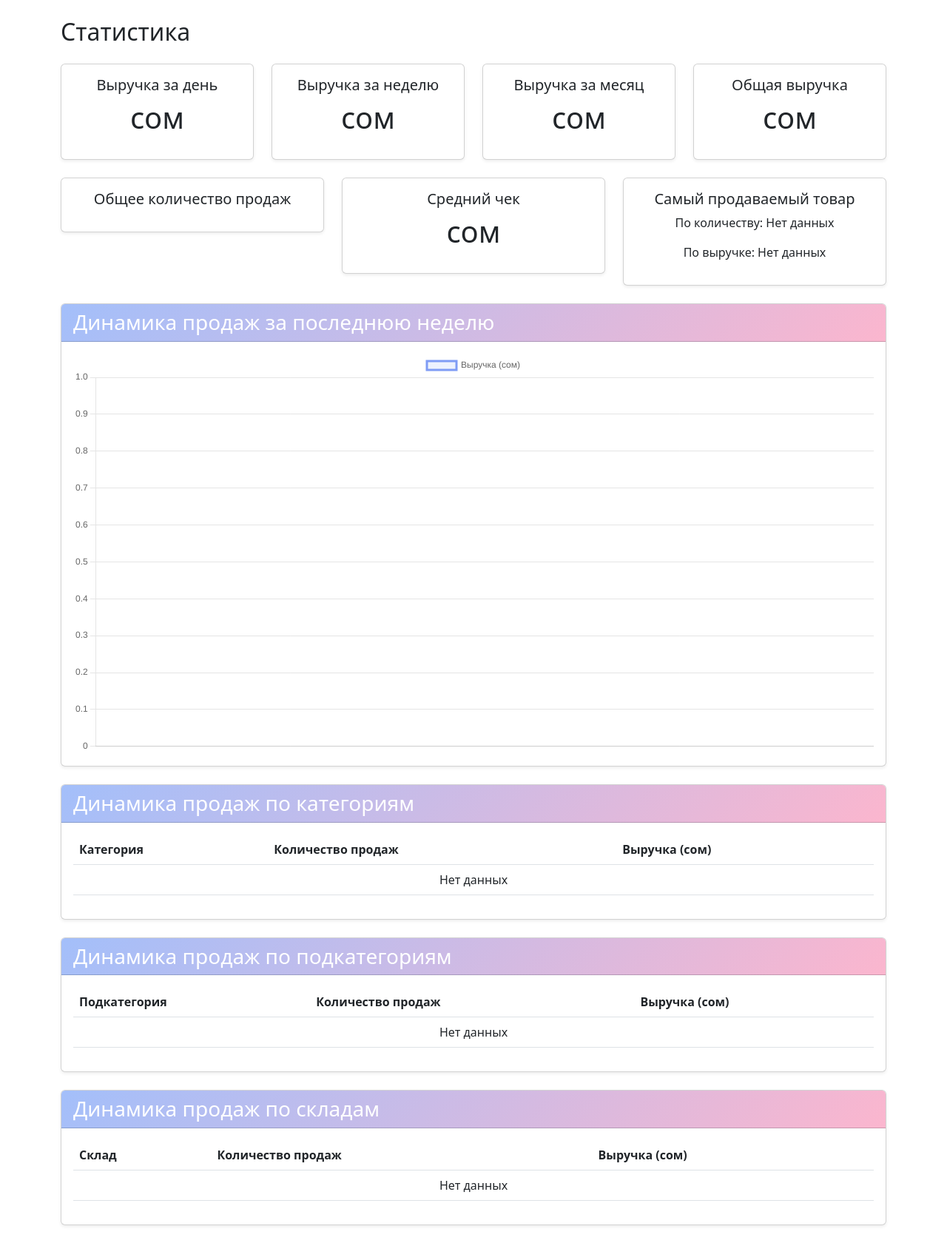
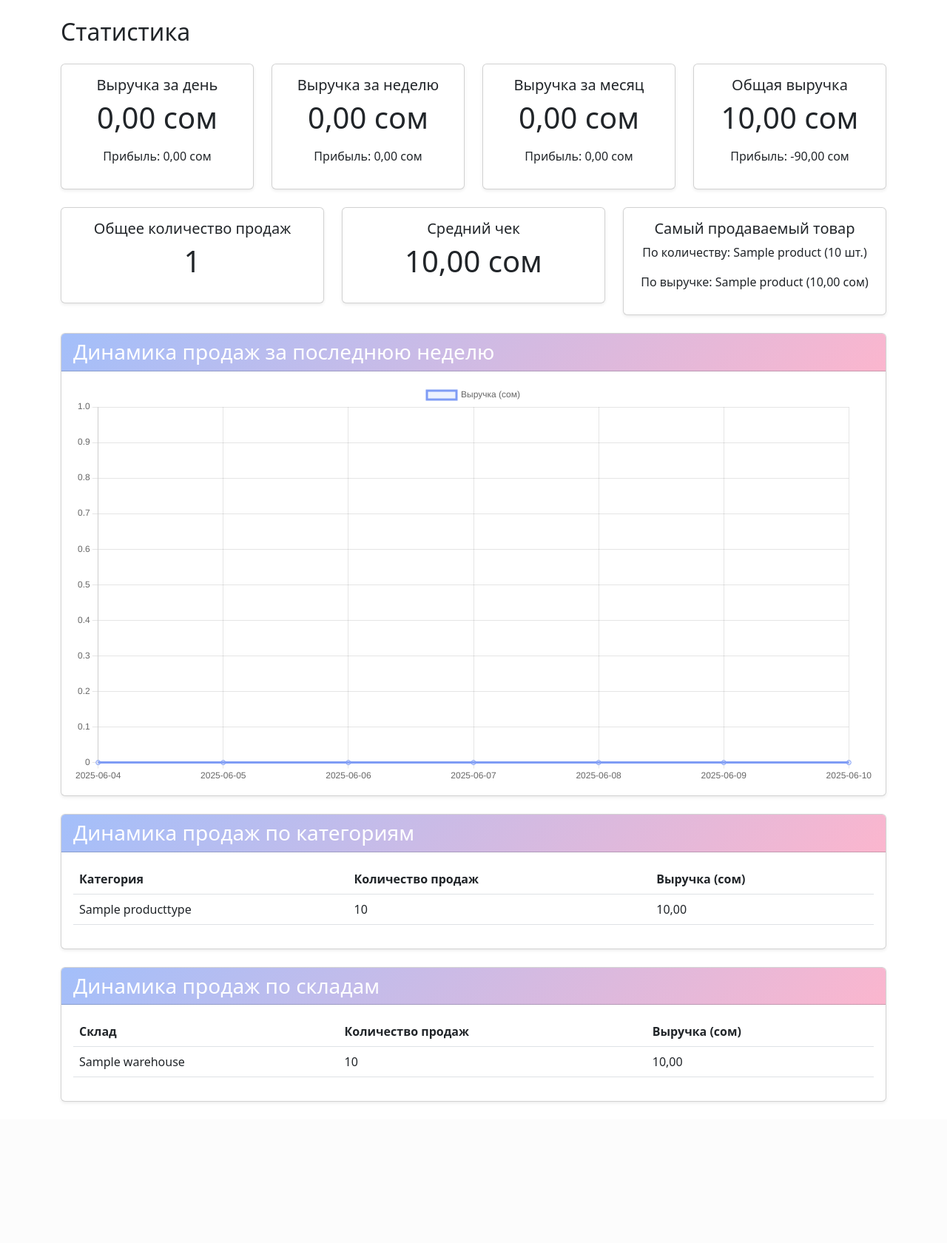
Before and after one commit to KopzhasharovAzamat/python_crm, a Django app: page /stats/ in a window 1280 px wide. Shown: the part 56-1736 px from the top of the page at 74% size. After the commit the page ends 1545 px from the top, so only its background shows below. Run offline with Django 5.2, Linux system fonts and the light colour scheme; a user stored in the database is signed in; tables that the repository leaves empty hold one stand-in row (values such as "Sample post").

Commit message:
Kuba 5. Stats

```diff
--- a/inventory/views.py
+++ b/inventory/views.py
@@ -1,18 +1,26 @@
 # inventory/views.py
+import json
 import uuid
-import json
+from datetime import datetime
+from datetime import timedelta
+
+from django.contrib import messages
+from django.contrib.auth import authenticate, login, logout
+from django.contrib.auth.decorators import login_required, user_passes_test
 from django.core.paginator import Paginator, EmptyPage, PageNotAnInteger
+from django.db.models import Q, F, Value, FloatField
+from django.db.models import Sum
+from django.db.models.functions import Coalesce
+from django.http import JsonResponse
 from django.shortcuts import get_object_or_404, render, redirect
-from django.contrib.auth.decorators import login_required, user_passes_test
-from django.contrib.auth import authenticate, login, logout
-from django.contrib import messages
-from django.db.models import Sum, Q, F, Value, FloatField
-from django.db.models.functions import Coalesce
 from django.utils import timezone
-from datetime import timedelta, datetime
-from .forms import RegisterForm, LoginForm, UserChangeForm, UserSettingsForm, ProductForm, WarehouseForm, CartItemForm, SaleItemForm, ReturnForm, BrandForm, ModelForm, ModelSpecificationForm, ProductTypeForm
-from .models import Product, Warehouse, Sale, SaleItem, Cart, CartItem, UserSettings, User, Return, LogEntry, CartComment, SaleComment, Brand, Model, ModelSpecification, ProductType
-from django.http import JsonResponse
+from django.utils.timezone import now
+
+from .forms import RegisterForm, LoginForm, UserChangeForm, UserSettingsForm, ProductForm, WarehouseForm, CartItemForm, \
+    SaleItemForm, ReturnForm, BrandForm, ModelForm, ModelSpecificationForm, ProductTypeForm
+from .models import Product, Warehouse, Sale, SaleItem, Cart, CartItem, UserSettings, User, Return, LogEntry, \
+    CartComment, SaleComment, Brand, Model, ModelSpecification, ProductType
+
 
 # Helper function to log actions
 def create_log_entry(user, action_type, message):
@@ -1237,46 +1245,96 @@
 def stats(request):
     sales = Sale.objects.filter(owner=request.user)
     returns = Return.objects.filter(owner=request.user)
-    today = timezone.now().date()
+    today = now().date()
+    yesterday = today - timedelta(days=1)
     week_ago = today - timedelta(days=7)
     month_ago = today - timedelta(days=30)
 
-    total_sales = sales.count()
+    # Общая статистика
+    total_sales_count = sales.count()
     total_sales_amount = sales.aggregate(total=Sum('items__actual_price_total'))['total'] or 0
-    total_returns = returns.count()
+    total_returns_count = returns.count()
     total_returns_quantity = returns.aggregate(total=Sum('quantity'))['total'] or 0
-
-    sales_by_day = {
-        (today - timedelta(days=i)).strftime('%Y-%m-%d'): 0
-        for i in range(7)
-    }
-    for sale in sales.filter(date__gte=week_ago):
-        sale_date = sale.date.date().strftime('%Y-%m-%d')
-        sales_by_day[sale_date] = sales_by_day.get(sale_date, 0) + sale.items.aggregate(total=Sum('actual_price_total'))['total'] or 0
-
-    top_products = SaleItem.objects.filter(sale__owner=request.user).values('product__name').annotate(
+    average_check = total_sales_amount / total_sales_count if total_sales_count > 0 else 0
+
+    # Выручка и прибыль за периоды
+    daily_sales = sales.filter(date__date=today).aggregate(total=Sum('items__actual_price_total'))['total'] or 0
+    daily_cost = sales.filter(date__date=today).aggregate(total=Sum(F('items__quantity') * F('items__product__cost_price')))['total'] or 0
+    daily_profit = daily_sales - daily_cost if daily_cost is not None else None
+
+    weekly_sales = sales.filter(date__gte=week_ago).aggregate(total=Sum('items__actual_price_total'))['total'] or 0
+    weekly_cost = sales.filter(date__gte=week_ago).aggregate(total=Sum(F('items__quantity') * F('items__product__cost_price')))['total'] or 0
+    weekly_profit = weekly_sales - weekly_cost if weekly_cost is not None else None
+
+    monthly_sales = sales.filter(date__gte=month_ago).aggregate(total=Sum('items__actual_price_total'))['total'] or 0
+    monthly_cost = sales.filter(date__gte=month_ago).aggregate(total=Sum(F('items__quantity') * F('items__product__cost_price')))['total'] or 0
+    monthly_profit = monthly_sales - monthly_cost if monthly_cost is not None else None
+
+    total_cost = sales.aggregate(total=Sum(F('items__quantity') * F('items__product__cost_price')))['total'] or 0
+    total_profit = total_sales_amount - total_cost if total_cost is not None else None
+
+    # Динамика продаж по дням за неделю
+    sales_by_day = []
+    for i in range(7):
+        day = today - timedelta(days=i)
+        revenue = sales.filter(date__date=day).aggregate(total=Sum('items__actual_price_total'))['total'] or 0
+        sales_by_day.append({'date': day.strftime('%Y-%m-%d'), 'revenue': revenue})
+    sales_by_day.reverse()
+
+    # Топ товаров
+    top_products_by_quantity = SaleItem.objects.filter(sale__owner=request.user).values('product__name').annotate(
         total_quantity=Sum('quantity'),
         total_amount=Sum('actual_price_total')
     ).order_by('-total_quantity')[:5]
-
+    top_product_by_quantity = top_products_by_quantity.first() if top_products_by_quantity else None
+
+    top_products_by_revenue = SaleItem.objects.filter(sale__owner=request.user).values('product__name').annotate(
+        total_revenue=Sum('actual_price_total')
+    ).order_by('-total_revenue')[:5]
+    top_product_by_revenue = top_products_by_revenue.first() if top_products_by_revenue else None
+
+    # Товары с низким запасом
     low_stock_products = Product.objects.filter(quantity__lt=5, is_archived=False).order_by('quantity')[:5]
 
-    sales_by_month = {
-        (today - timedelta(days=30)).strftime('%Y-%m'): 0
-    }
-    for sale in sales.filter(date__gte=month_ago):
-        sale_month = sale.date.date().strftime('%Y-%m')
-        sales_by_month[sale_month] = sales_by_month.get(sale_month, 0) + sale.items.aggregate(total=Sum('actual_price_total'))['total'] or 0
+    # Статистика по категориям (product_type)
+    category_stats = SaleItem.objects.filter(sale__owner=request.user).values(
+        'product__product_type__name'
+    ).annotate(
+        total_quantity=Sum('quantity'),
+        total_revenue=Sum('actual_price_total')
+    ).order_by('-total_revenue')
+
+    # Статистика по складам
+    warehouse_stats = SaleItem.objects.filter(sale__owner=request.user).values(
+        'product__warehouse__name'
+    ).annotate(
+        total_quantity=Sum('quantity'),
+        total_revenue=Sum('actual_price_total')
+    ).order_by('-total_revenue')
+
+    user_settings, created = UserSettings.objects.get_or_create(owner=request.user)
+    show_cost_price = not user_settings.hide_cost_price
 
     return render(request, 'stats.html', {
-        'total_sales': total_sales,
-        'total_sales_amount': total_sales_amount,
-        'total_returns': total_returns,
+        'daily_revenue': daily_sales,
+        'daily_profit': daily_profit if show_cost_price else None,
+        'weekly_revenue': weekly_sales,
+        'weekly_profit': weekly_profit if show_cost_price else None,
+        'monthly_revenue': monthly_sales,
+        'monthly_profit': monthly_profit if show_cost_price else None,
+        'total_revenue': total_sales_amount,
+        'total_profit': total_profit if show_cost_price else None,
+        'total_sales_count': total_sales_count,
+        'total_returns_count': total_returns_count,
         'total_returns_quantity': total_returns_quantity,
-        'sales_by_day': sales_by_day,
-        'top_products': top_products,
+        'average_check': average_check,
+        'top_product_by_quantity': top_product_by_quantity,
+        'top_product_by_revenue': top_product_by_revenue,
         'low_stock_products': low_stock_products,
-        'sales_by_month': sales_by_month,
+        'daily_sales_last_week': sales_by_day,
+        'category_stats': category_stats,
+        'warehouse_stats': warehouse_stats,
+        'show_cost_price': show_cost_price,
     })
 
 ##############
--- a/templates/stats.html
+++ b/templates/stats.html
@@ -118,40 +118,7 @@
                 <tbody>
                     {% for stat in category_stats %}
                     <tr>
-                        <td>{{ stat.product__category__name|default:"Без категории" }}</td>
-                        <td>{{ stat.total_quantity }}</td>
-                        <td>{{ stat.total_revenue|floatformat:2 }}</td>
-                    </tr>
-                    {% empty %}
-                    <tr>
-                        <td colspan="3" class="text-center">Нет данных</td>
-                    </tr>
-                    {% endfor %}
-                </tbody>
-            </table>
-        </div>
-    </div>
-</div>
-
-<!-- Динамика продаж по подкатегориям -->
-<div class="card shadow-sm mb-4 animate__animated animate__fadeInUp">
-    <div class="card-header text-white" style="background: linear-gradient(135deg, #A3BFFA, #FBB6CE);">
-        <h3 class="mb-0">Динамика продаж по подкатегориям</h3>
-    </div>
-    <div class="card-body">
-        <div class="table-responsive">
-            <table class="table table-hover">
-                <thead>
-                    <tr>
-                        <th>Подкатегория</th>
-                        <th>Количество продаж</th>
-                        <th>Выручка (сом)</th>
-                    </tr>
-                </thead>
-                <tbody>
-                    {% for stat in subcategory_stats %}
-                    <tr>
-                        <td>{{ stat.product__subcategory__name|default:"Без подкатегории" }}</td>
+                        <td>{{ stat.product__product_type__name|default:"Без категории" }}</td>
                         <td>{{ stat.total_quantity }}</td>
                         <td>{{ stat.total_revenue|floatformat:2 }}</td>
                     </tr>
@@ -184,7 +151,7 @@
                 <tbody>
                     {% for stat in warehouse_stats %}
                     <tr>
-                        <td>{{ stat.product__warehouse__name }}</td>
+                        <td>{{ stat.product__warehouse__name|default:"Без склада" }}</td>
                         <td>{{ stat.total_quantity }}</td>
                         <td>{{ stat.total_revenue|floatformat:2 }}</td>
                     </tr>
```
